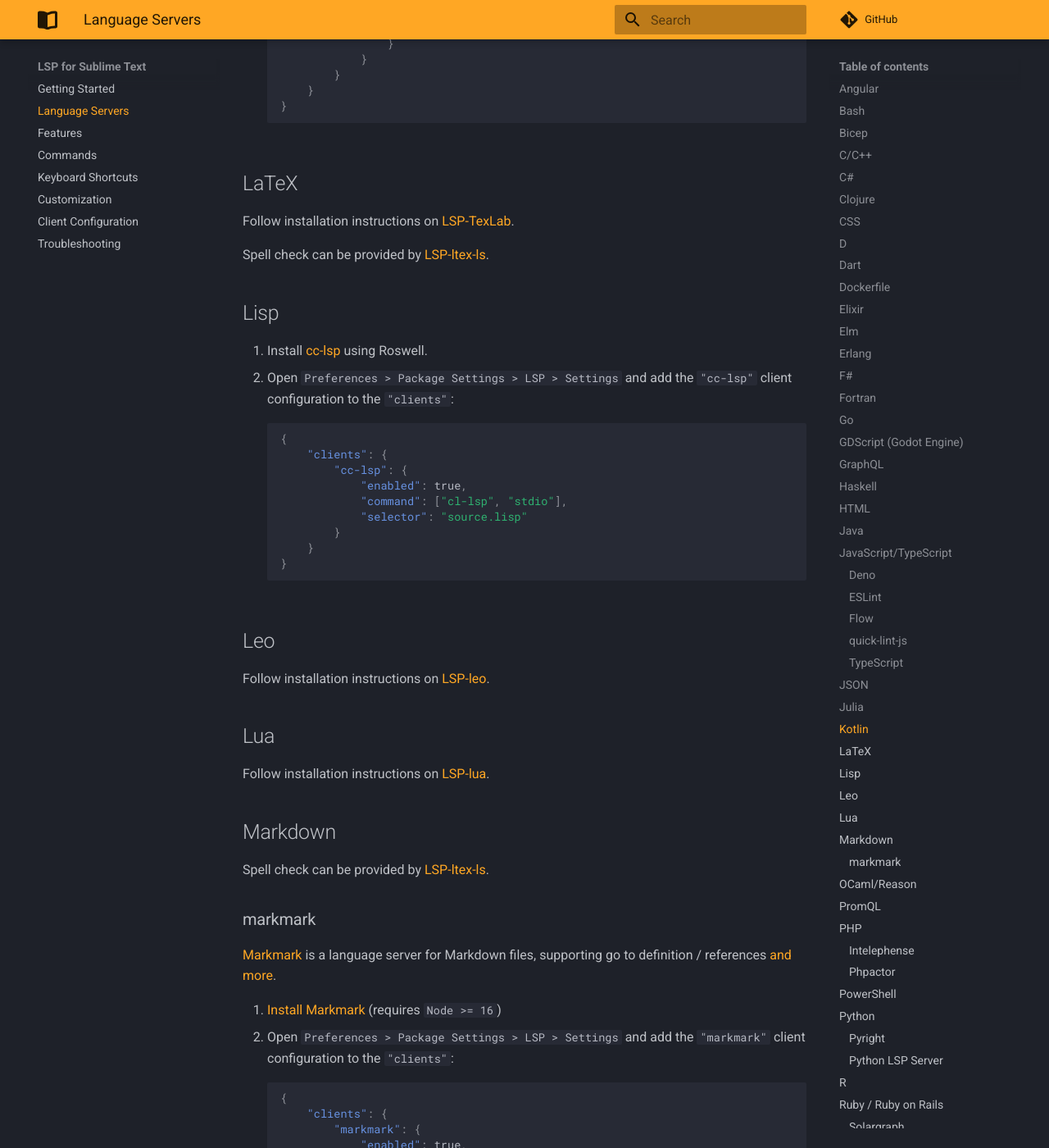
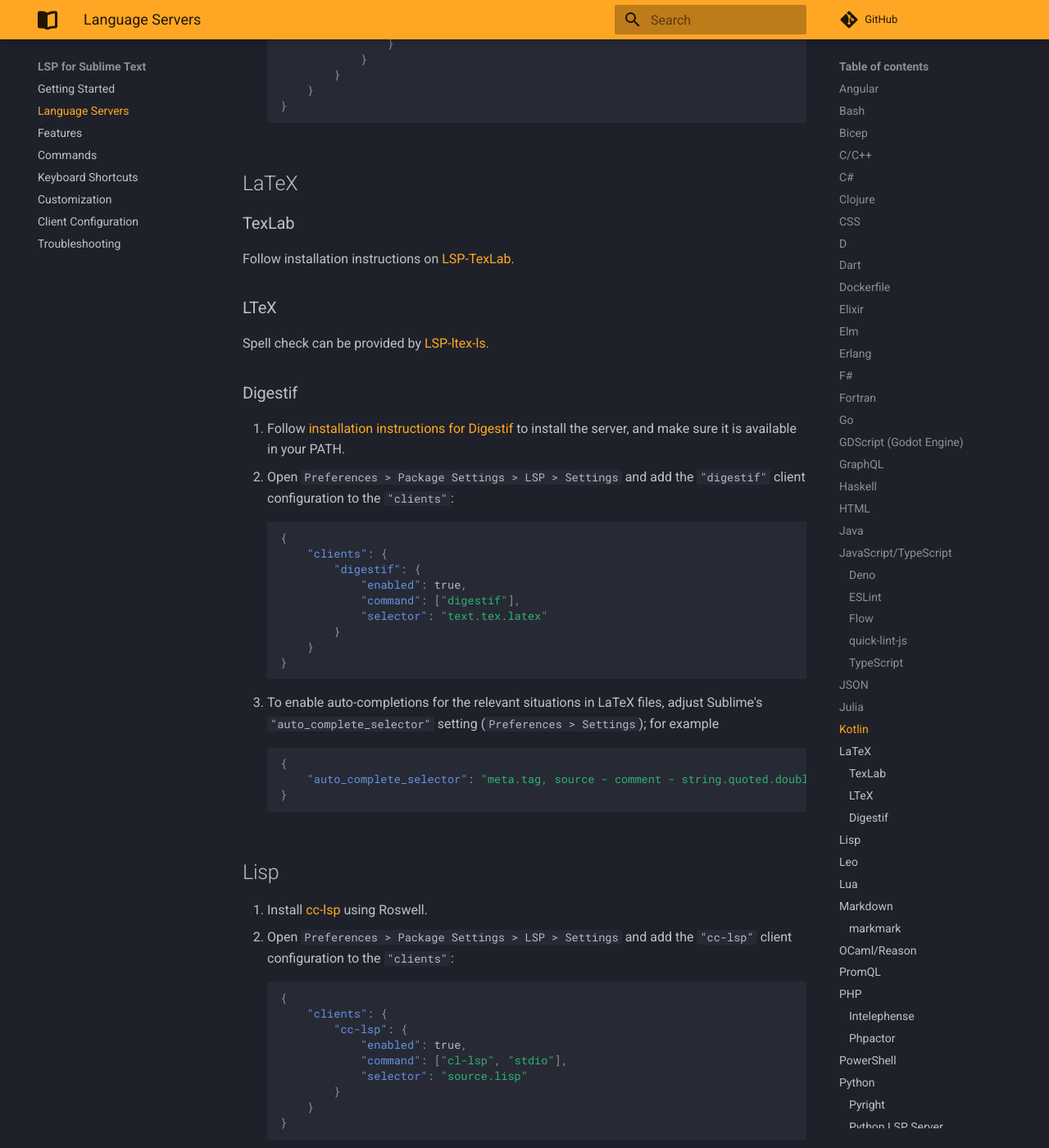
Before and after one commit to sublimelsp/LSP, an MkDocs documentation site: the page built from docs/src/language_servers.md, in a window 1280 px wide and 1400 px high, scrolled down 7379 px. Shown: the whole window at 82% size. Built offline with MkDocs 1.6.1 and Material for MkDocs 9.7.7, drawn with Linux system fonts in a browser that asks for light colours; comment, search, counter and statistics services are not loaded.

Commit message:
Add Digestif server configuration in docs

````diff
--- a/docs/src/language_servers.md
+++ b/docs/src/language_servers.md
@@ -290,9 +290,38 @@
 
 ## LaTeX
 
+### TexLab
+
 Follow installation instructions on [LSP-TexLab](https://github.com/sublimelsp/LSP-TexLab).
 
-Spell check can be provided by [LSP-ltex-ls](https://github.com/LDAP/LSP-ltex-ls).
+### LTeX
+
+Spell check can be provided by [LSP-ltex-ls](https://github.com/sublimelsp/LSP-ltex-ls).
+
+### Digestif
+
+1. Follow [installation instructions for Digestif](https://github.com/astoff/digestif#installation) to install the server, and make sure it is available in your PATH.
+2. Open `Preferences > Package Settings > LSP > Settings` and add the `"digestif"` client configuration to the `"clients"`:
+
+    ```json
+    {
+        "clients": {
+            "digestif": {
+                "enabled": true,
+                "command": ["digestif"],
+                "selector": "text.tex.latex"
+            }
+        }
+    }
+    ```
+
+3. To enable auto-completions for the relevant situations in LaTeX files, adjust Sublime's `"auto_complete_selector"` setting (`Preferences > Settings`); for example
+
+    ```json
+    {
+        "auto_complete_selector": "meta.tag, source - comment - string.quoted.double.block - string.quoted.single.block - string.unquoted.heredoc, text.tex constant.other.citation, text.tex constant.other.reference, text.tex support.function, text.tex variable.parameter.function",
+    }
+    ```
 
 ## Lisp
 
````
